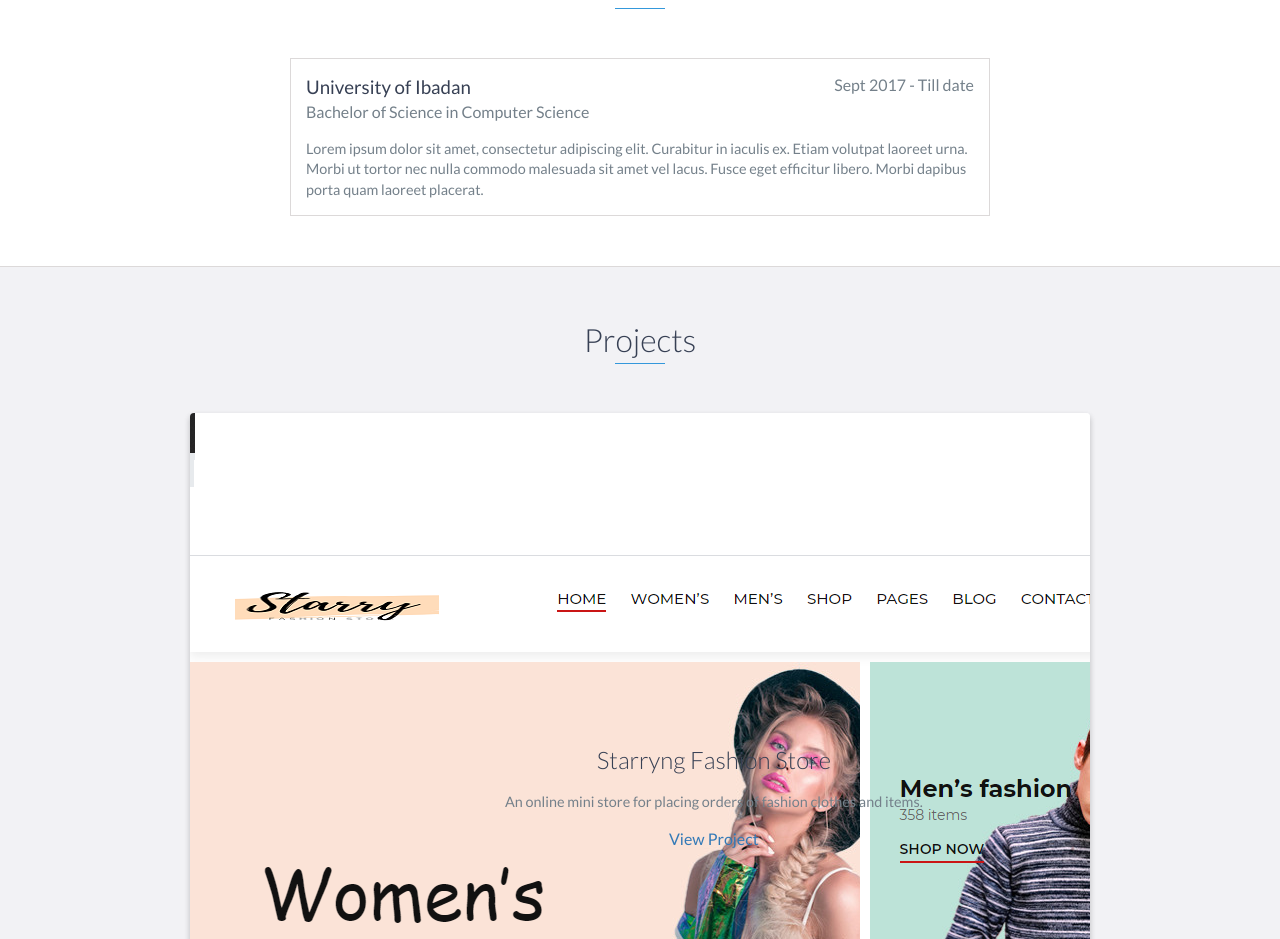
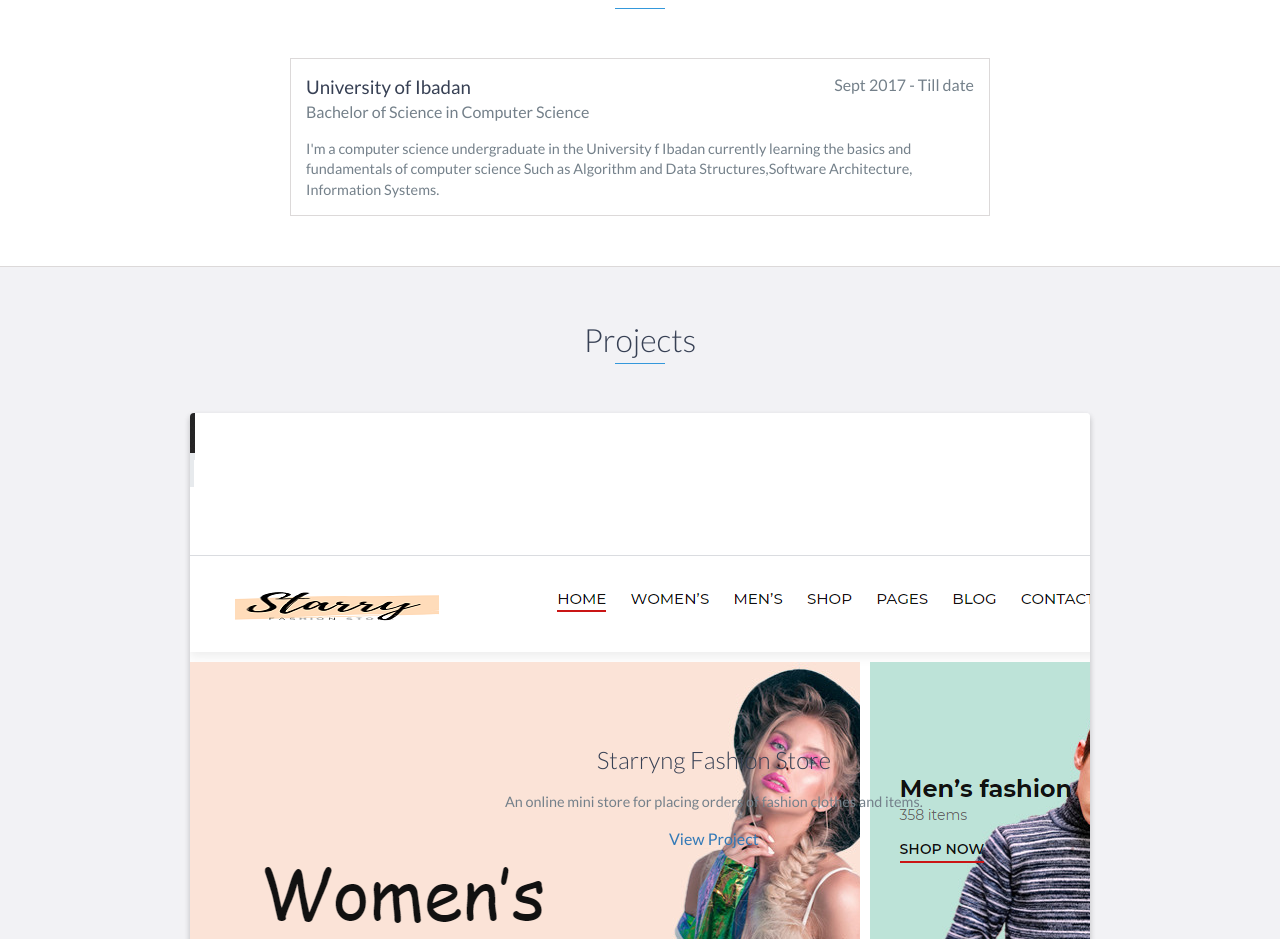
Before and after one commit to dimejiadebayo/myportfolio, a plain HTML site: page index.html in a window 1280 px wide. Shown: the part 1840-2779 px from the top of the page. Drawn offline with nearby package versions, Linux system fonts and the light colour scheme.

Commit message:
Update index.html

```diff
--- a/index.html
+++ b/index.html
@@ -118,7 +118,7 @@
             <span class="education-date">Sept 2017 - Till date</span>
             <h4>Bachelor of Science in Computer Science</h4>
             <p>
-                Lorem ipsum dolor sit amet, consectetur adipiscing elit. Curabitur in iaculis ex. Etiam volutpat laoreet urna. Morbi ut tortor nec nulla commodo malesuada sit amet vel lacus. Fusce eget efficitur libero. Morbi dapibus porta quam laoreet placerat.
+               I'm a computer science undergraduate in the University f Ibadan currently learning the basics and fundamentals of computer science Such as Algorithm and Data Structures,Software Architecture, Information Systems.
             </p>
         </div>
         <!-- End .education-block -->
```
